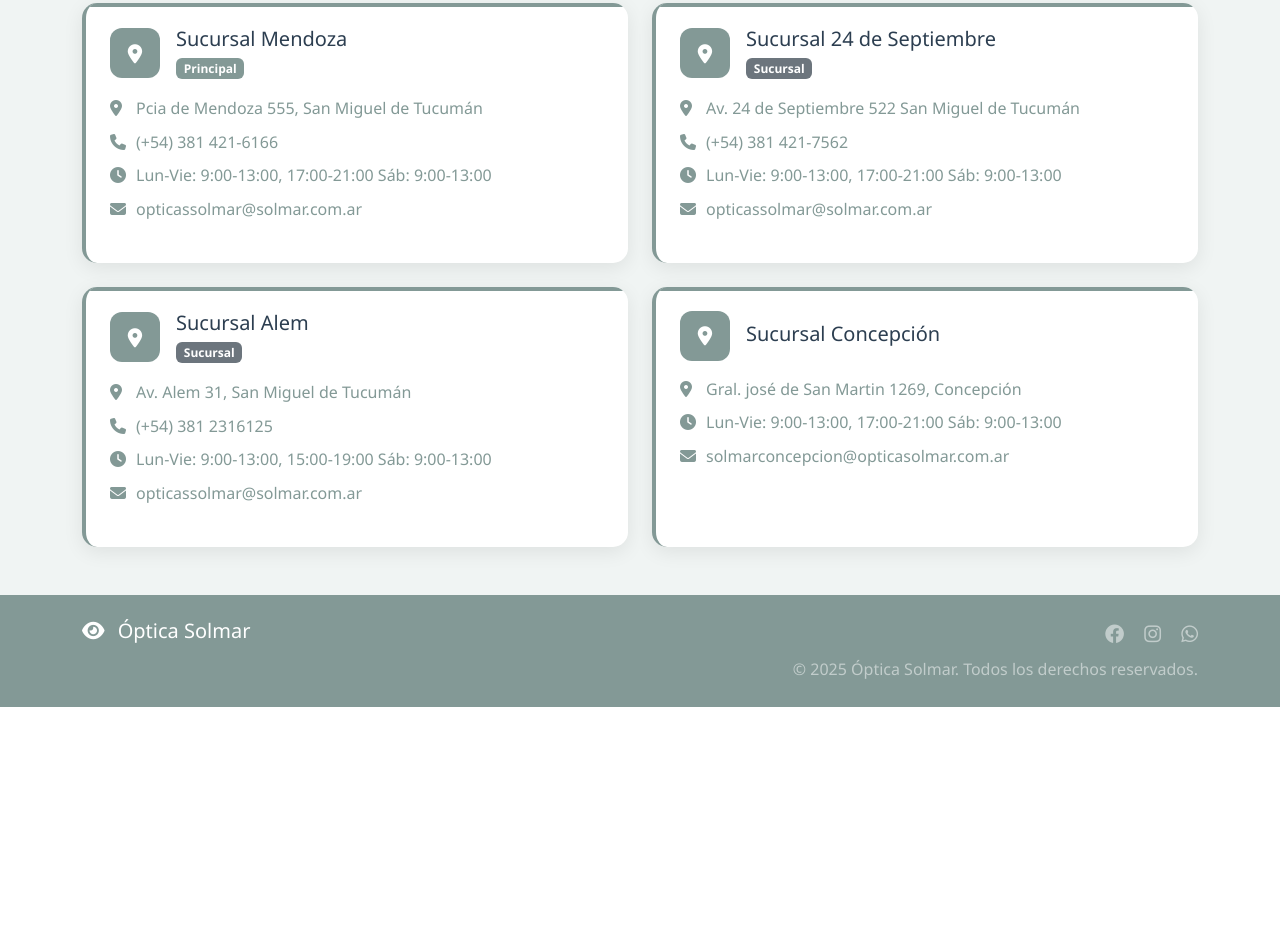
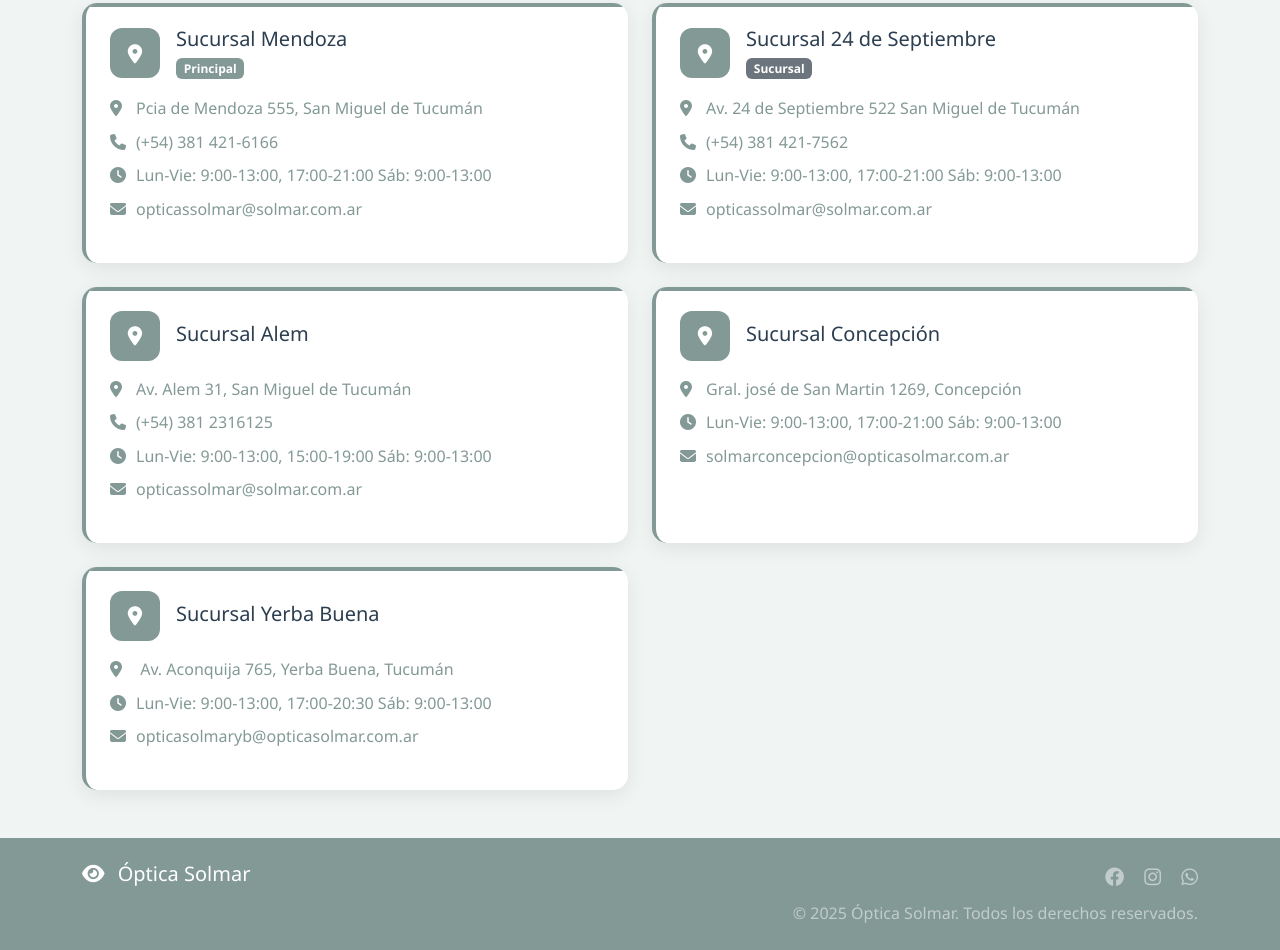
Before and after one commit to Matoma1607/conocenosSolmar, a plain HTML site: page index.html in a window 1280 px wide. Shown: the part 2362-3312 px from the top of the page. Before the commit the page ends 3069 px from the top, so only its background shows below. Drawn offline with nearby package versions, Linux system fonts and the light colour scheme.

Commit message:
en sucursales se agrego una tarjeta mas

```diff
--- a/index.html
+++ b/index.html
@@ -33,7 +33,11 @@
 
           <div class="col-md-4">
             <div class="logo-container">
-          <a href="https://solmar.com.ar/" class="logo-link" target="_blank">
+              <a
+                href="https://solmar.com.ar/"
+                class="logo-link"
+                target="_blank"
+              >
                 <h1 class="logo-text mb-0 d-flex align-items-center">
                   <img
                     src="./img/logo.jpeg"
@@ -51,7 +55,12 @@
             </nav>
 
             <!-- Botón hamburguesa para móvil -->
-        <button class="navbar-toggler d-md-none" type="button" data-bs-toggle="collapse" data-bs-target="#navbarNav">
+            <button
+              class="navbar-toggler d-md-none"
+              type="button"
+              data-bs-toggle="collapse"
+              data-bs-target="#navbarNav"
+            >
               <span class="navbar-toggler-icon"></span>
             </button>
           </div>
@@ -312,7 +321,7 @@
                 </div>
                 <div>
                   <h5 class="mb-1">Sucursal Alem</h5>
-                  <span class="badge bg-secondary">Sucursal</span>
+
                 </div>
               </div>
               <div class="branch-info">
@@ -362,6 +371,33 @@
               </div>
             </div>
           </div>
+          <div class="col-lg-6">
+            <div class="branch-card p-4 h-100">
+              <div class="branch-header d-flex align-items-center mb-3">
+                <div class="branch-icon me-3">
+                  <i class="fas fa-map-marker-alt"></i>
+                </div>
+                <div>
+                  <h5 class="mb-1">Sucursal Yerba Buena</h5>
+                </div>
+              </div>
+              <div class="branch-info">
+                <p class="mb-2">
+                  <i class="fas fa-location-dot me-2"></i> Av. Aconquija 765, Yerba Buena, Tucumán
+                </p>
+
+                <p class="mb-2">
+                  <i class="fas fa-clock me-2"></i>Lun-Vie: 9:00-13:00,
+                  17:00-20:30 Sáb: 9:00-13:00
+                </p>
+                <p class="mb-3">
+                  <i class="fas fa-envelope me-2"></i
+                  >opticasolmaryb@opticasolmar.com.ar
+                </p>
+                <div class="branch-services"></div>
+              </div>
+            </div>
+          </div>
         </div>
       </div>
     </section>
@@ -378,10 +414,14 @@
           </div>
           <div class="col-md-6 text-end">
             <div class="social-links">
-              <a href="https://www.facebook.com/share/1E8Fp14MjQ/?mibextid=wwXIfr" class="text-white-50 me-3"
+              <a
+                href="https://www.facebook.com/share/1E8Fp14MjQ/?mibextid=wwXIfr"
+                class="text-white-50 me-3"
                 ><i class="fab fa-facebook"></i
               ></a>
-              <a href="https://www.instagram.com/opticasolmar?igsh=Y3l6Yno2cHJkOGZw" class="text-white-50 me-3"
+              <a
+                href="https://www.instagram.com/opticasolmar?igsh=Y3l6Yno2cHJkOGZw"
+                class="text-white-50 me-3"
                 ><i class="fab fa-instagram"></i
               ></a>
               <a href="wa.me/5493814063170" class="text-white-50"
```
Lines whose indentation alone changed are shown as unchanged.
